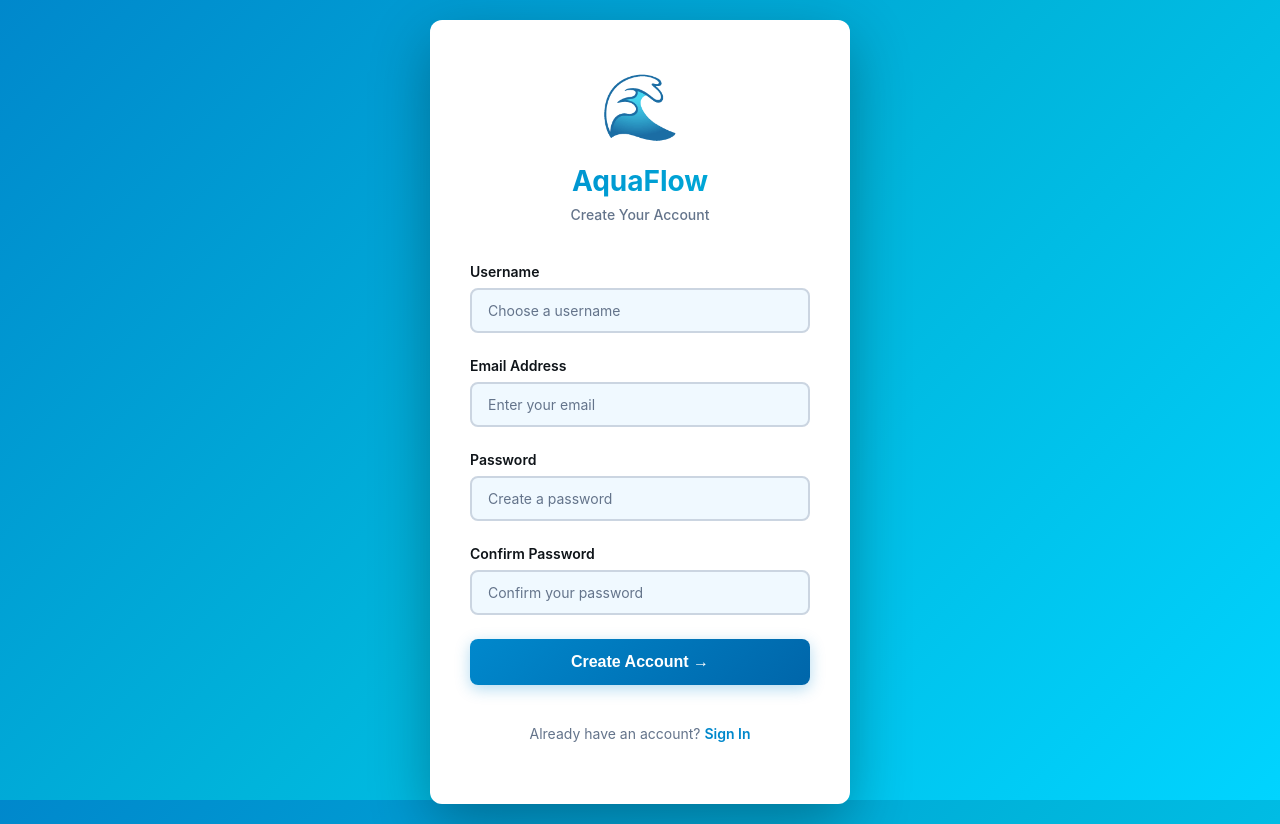
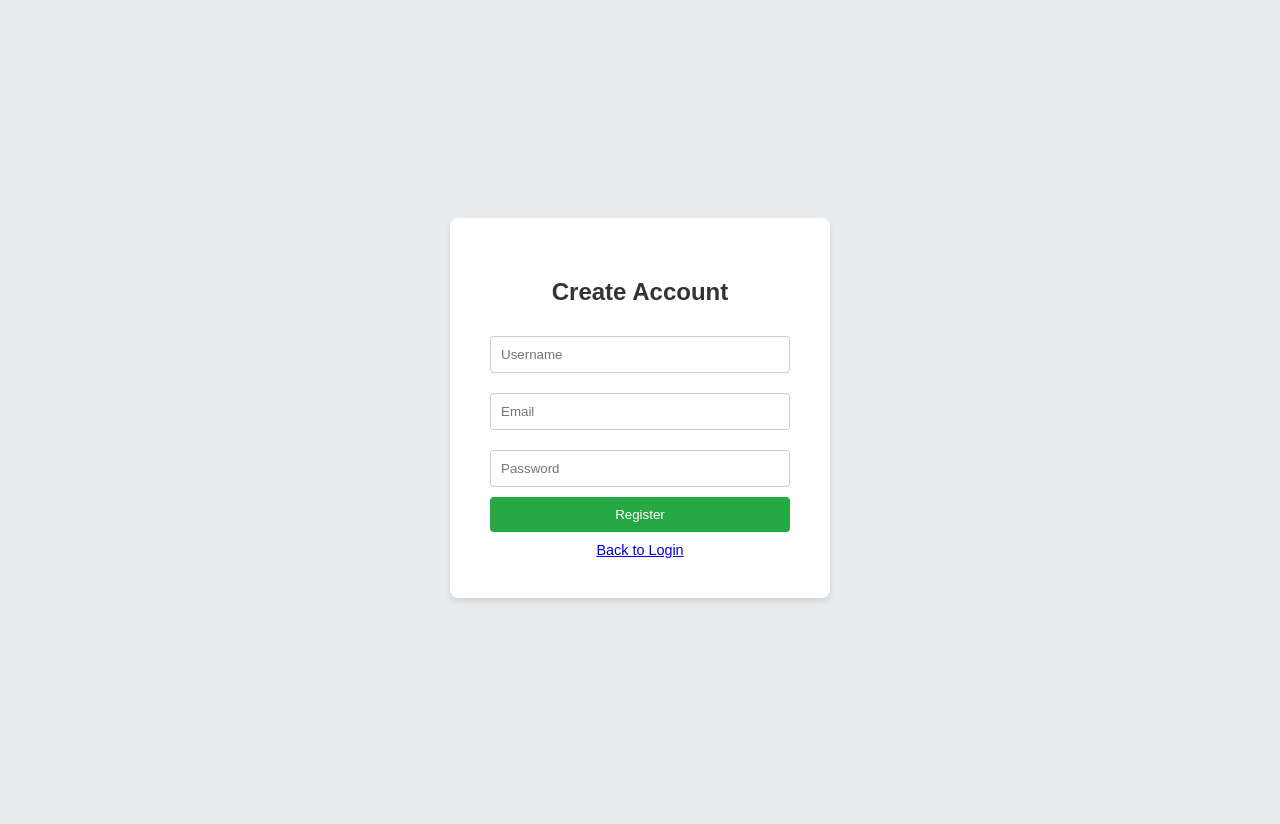
Before and after one commit to pgrapher906-ctrl/final_wbsite, a Python web app: template app/templates/register.html in a window 1280 px wide. After the commit the page ends 602 px from the top, so only its background shows below. Run offline with Jinja, Linux system fonts and the light colour scheme; the template is opened without the code that fills it, so the values that code supplies are empty.

Commit message:
Update register.html

```diff
--- a/app/templates/register.html
+++ b/app/templates/register.html
@@ -1,52 +1,30 @@
 <!DOCTYPE html>
-<html lang="en">
+<html>
 <head>
-    <meta charset="UTF-8">
-    <meta name="viewport" content="width=device-width, initial-scale=1.0">
-    <title>AquaFlow - Register</title>
-    <link rel="stylesheet" href="{{ url_for('static', filename='css/login.css') }}">
+    <title>Register - AquaFlow</title>
+    <style>
+        body { font-family: sans-serif; display: flex; justify-content: center; align-items: center; height: 100vh; background-color: #e9ecef; }
+        form { background: white; padding: 40px; border-radius: 8px; box-shadow: 0 4px 6px rgba(0,0,0,0.1); width: 300px; }
+        h2 { text-align: center; color: #333; }
+        input { width: 100%; padding: 10px; margin: 10px 0; border: 1px solid #ccc; border-radius: 4px; box-sizing: border-box;}
+        button { width: 100%; padding: 10px; background-color: #28a745; color: white; border: none; border-radius: 4px; cursor: pointer; }
+        button:hover { background-color: #218838; }
+        .link { text-align: center; margin-top: 10px; font-size: 0.9em; }
+    </style>
 </head>
 <body>
-    <div class="login-container">
-        <div class="login-card">
-            <div class="logo-section">
-                <div class="logo-icon">🌊</div>
-                <h1 class="app-title">AquaFlow</h1>
-                <p class="app-subtitle">Create Your Account</p>
-            </div>
-
-            <form method="POST" action="{{ url_for('main.register') }}" class="login-form">
-                <div class="form-group">
-                    <label for="username">Username</label>
-                    <input type="text" id="username" name="username" class="form-input" placeholder="Choose a username" required>
-                </div>
-
-                <div class="form-group">
-                    <label for="email">Email Address</label>
-                    <input type="email" id="email" name="email" class="form-input" placeholder="Enter your email" required>
-                </div>
-
-                <div class="form-group">
-                    <label for="password">Password</label>
-                    <input type="password" id="password" name="password" class="form-input" placeholder="Create a password" required>
-                </div>
-
-                <div class="form-group">
-                    <label for="confirm_password">Confirm Password</label>
-                    <input type="password" id="confirm_password" name="confirm_password" class="form-input" placeholder="Confirm your password" required>
-                </div>
-
-                {% if error %}
-                <div class="error-message">⚠️ {{ error }}</div>
-                {% endif %}
-
-                <button type="submit" class="login-btn">Create Account →</button>
-            </form>
-
-            <div class="auth-link">
-                <p>Already have an account? <a href="{{ url_for('main.login') }}">Sign In</a></p>
-            </div>
-        </div>
-    </div>
+    <form method="POST">
+        <h2>Create Account</h2>
+        {% with messages = get_flashed_messages() %}
+            {% if messages %}
+                <p style="color: red; text-align: center;">{{ messages[0] }}</p>
+            {% endif %}
+        {% endwith %}
+        <input type="text" name="username" placeholder="Username" required>
+        <input type="email" name="email" placeholder="Email" required>
+        <input type="password" name="password" placeholder="Password" required>
+        <button type="submit">Register</button>
+        <div class="link"><a href="{{ url_for('main.login') }}">Back to Login</a></div>
+    </form>
 </body>
 </html>
```
